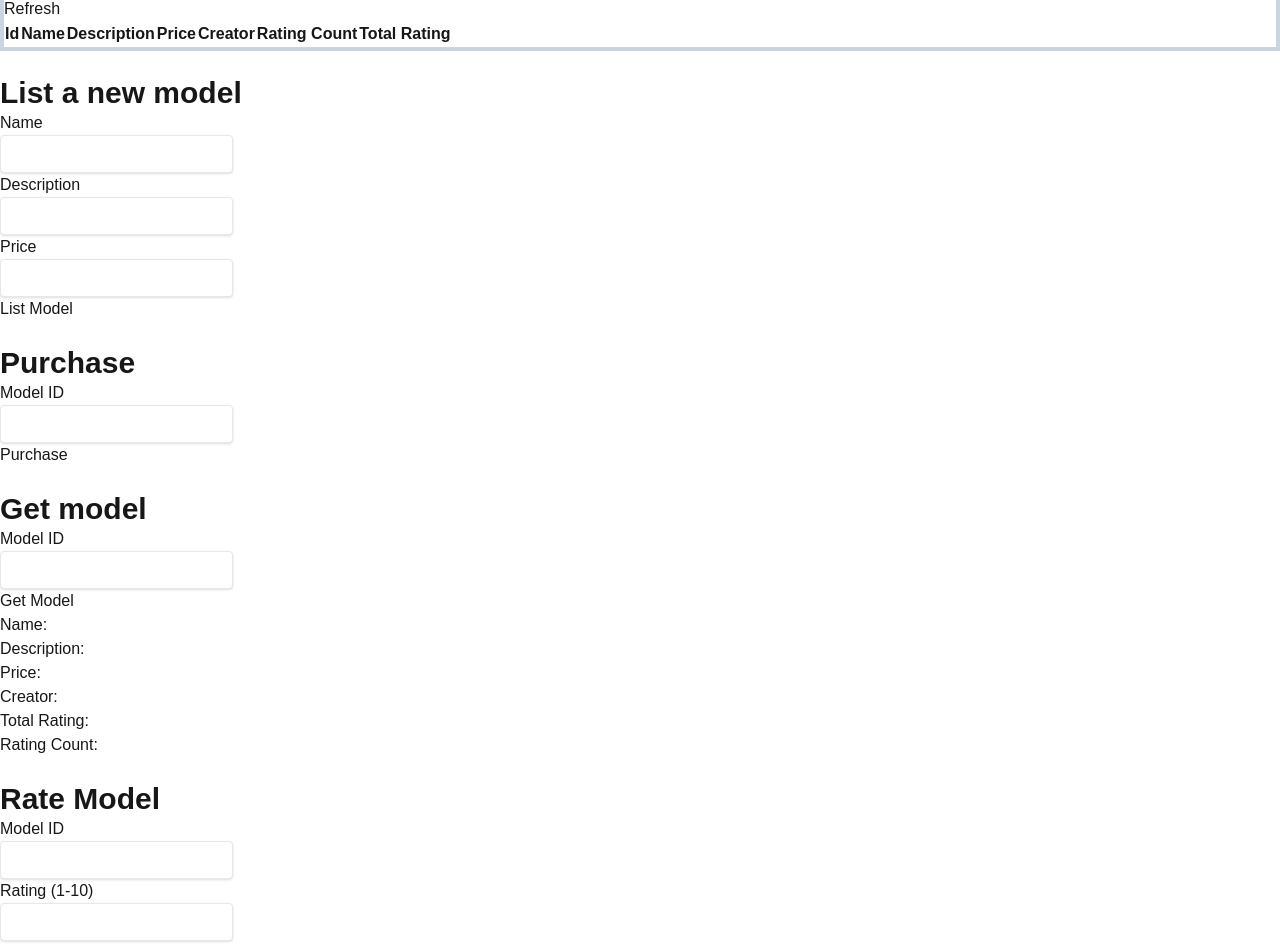
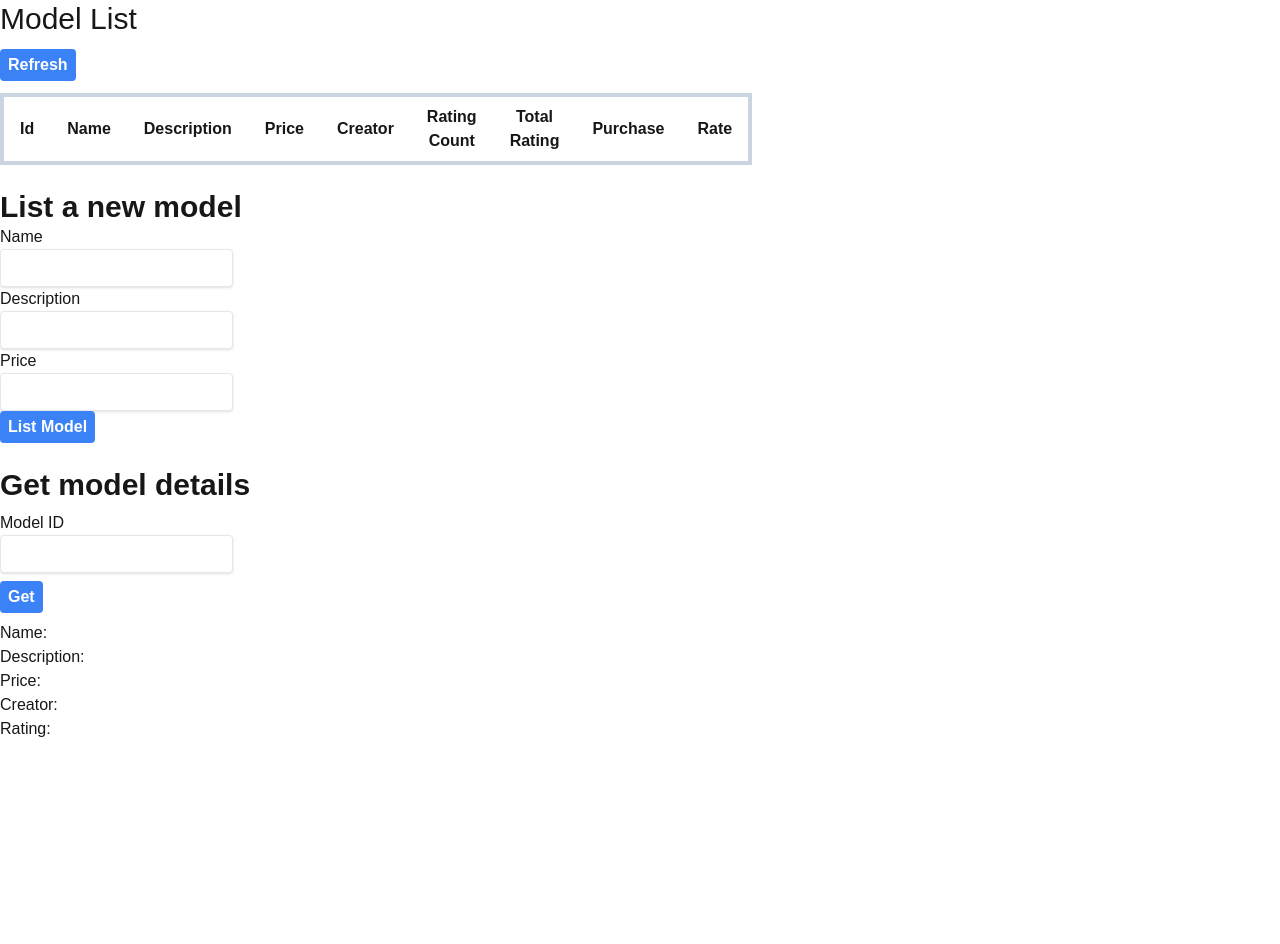
Before and after one commit to abzy128/blockchain-assignment2, a Next.js app in the folder frontend/: page / in a window 1280 px wide. Shown: the part 79-1023 px from the top of the page. After the commit the page ends 844 px from the top, so only its background shows below. Built offline with nearby package versions, Linux system fonts and the light colour scheme.

Commit message:
fix details section

```diff
--- a/frontend/src/app/page.tsx
+++ b/frontend/src/app/page.tsx
@@ -6,20 +6,40 @@ import { Web3 } from "web3";
 const contractAddress = "0x6A032186a44303e421E2f4B8adc1cB3f9cCae6c9";
 const abi = require("@/lib/abi.json");
 
+class Model {
+  name: string;
+  description: string;
+  price: string;
+  creator: string;
+  rating: string;
+
+  constructor(
+    name: string,
+    description: string,
+    price: string,
+    creator: string,
+    rating: string
+  ) {
+    this.name = name;
+    this.description = description;
+    this.price = price;
+    this.creator = creator;
+    this.rating = rating;
+  }
+}
+
 export default function Home() {
   const [web3, setWeb3] = useState<Web3 | null>(null);
   const [contract, setContract] = useState<any | null>(null);
   const [warning, setWarning] = useState<string | null>(null);
   const [provider, setProvider] = useState<string | null>(null);
-  const [chainId, setChainId] = useState<string | null>(null);
-  const [latestBlock, setLatestBlock] = useState<string | null>(null);
   const [accountButtonDisabled, setAccountButtonDisabled] =
     useState<boolean>(false);
   const [accounts, setAccounts] = useState<string[] | null>(null);
   const [connectedAccount, setConnectedAccount] = useState<string | null>(null);
 
   const [models, setModels] = useState<any[] | null>(null);
-  const [modelDetails, setModelDetails] = useState<any | null>(null);
+  const [modelDetails, setModelDetails] = useState<Model | null>(null);
 
   useEffect(() => {
     if (window.ethereum) {
@@ -36,26 +56,11 @@ export default function Home() {
   }, []);
 
   useEffect(() => {
-    async function getChainId() {
-      if (web3 === null) {
-        return;
-      }
-      setChainId(`Chain ID: ${await web3.eth.getChainId()}`);
+    if (web3 === null) {
+      return;
+    } else {
+      setContract(new web3!.eth.Contract(abi, contractAddress));
     }
-
-    async function getLatestBlock() {
-      if (web3 === null) {
-        return;
-      }
-      setLatestBlock(`Latest Block: ${await web3.eth.getBlockNumber()}`);
-      const blockSubscription = await web3.eth.subscribe("newBlockHeaders");
-      blockSubscription.on("data", (block) => {
-        setLatestBlock(`Latest Block: ${block.number}`);
-      });
-    }
-
-    getChainId();
-    getLatestBlock();
   }, [web3]);
 
   async function requestAccounts() {
@@ -103,31 +108,59 @@ export default function Home() {
     setModels(models);
   }
 
-  async function getModelDetails() {
+  async function getDetiledModel() {
     updateContract();
-    const modelId = document.getElementById(
-      "detailsModelId"
-    ) as HTMLInputElement;
-    const modelDetails = await contract.methods.getModelDetails(modelId).call();
+    let intModelId = 0;
+    try {
+      intModelId = parseInt(
+        (document.getElementById("detailsModelId") as HTMLInputElement).value
+      );
+    } catch (e) {
+      alert("Model ID must be a number");
+      return;
+    }
+    const modelDetails = await contract.methods
+      .getModelDetails(intModelId)
+      .call();
+    const modelInfo = new Model(
+      modelDetails["0"] + '',
+      modelDetails["1"] + '',
+      modelDetails["2"] + '',
+      modelDetails["3"] + '',
+      modelDetails["4"] + ''
+    );
     console.log("Model Details:", modelDetails);
-    setModelDetails(modelDetails);
+    setModelDetails(modelInfo);
   }
 
-  async function rateModel() {
+  async function rateModel(modelId: number) {
     updateContract();
-    const modelId = (document.getElementById("modelId") as HTMLInputElement)
-      .value;
-    const rating = (document.getElementById("rating") as HTMLInputElement)
-      .value;
-    await contract.methods.rateModel(modelId, rating).call();
+    const rating = prompt("Enter rating (1-10)");
+    if (rating === null || rating === "") {
+      return;
+    }
+    let intRating = 0;
+    try {
+      intRating = parseInt(rating);
+    } catch (e) {
+      alert("Rating must be a number");
+      return;
+    }
+
+    if (intRating < 1 || intRating > 10) {
+      alert("Rating must be between 1 and 10");
+      return;
+    }
+    await contract.methods.rateModel(modelId, intRating).call();
+    alert(`Model ${models![modelId].name} rated with ${intRating}/10`);
   }
 
-  async function purchaseModel() {
+  async function purchaseModel(modelId: number) {
     updateContract();
-    const modelId = (
-      document.getElementById("purchaseModelId") as HTMLInputElement
-    ).value;
-    await contract.methods.purchaseModel(modelId).call();
+    const balance = await web3!.eth.getBalance(accounts![0]);
+    console.log(`Purchasing model ${modelId} with balance ${balance}`);
+    await contract.methods.purchaseModel(modelId, balance).call();
+    alert("Model purchased");
   }
 
   return (
@@ -140,37 +173,91 @@ export default function Home() {
       <div id="connectedAccount">{connectedAccount}</div>
       <div>
         <button
+          className="bg-blue-500 hover:bg-blue-700 text-white font-bold py-1 px-2 rounded"
           onClick={() => requestAccounts()}
           id="requestAccounts"
           disabled={accountButtonDisabled}>
           Request MetaMask Accounts
         </button>
       </div>
-      <div className="border-slate-300 border-x-4 border-y-4">
-        <h1>Model List</h1>
-        <button onClick={() => getModelList()}>Refresh</button>
-        <table className="table-auto">
+      <br />
+      <div>
+        <h1 className="text-3xl">Model List</h1>
+        <button
+          className="bg-blue-500 hover:bg-blue-700 text-white font-bold py-1 px-2 rounded my-3"
+          onClick={() => getModelList()}>
+          Refresh
+        </button>
+        <table className="table-auto border border-collapse border-slate-300 border-x-4 border-y-4">
           <thead>
             <tr>
-              <th className="text-center" >Id</th>
-              <th className="text-center" >Name</th>
-              <th className="text-center" >Description</th>
-              <th className="text-center" >Price</th>
-              <th className="text-center" >Creator</th>
-              <th className="text-center" >Rating Count</th>
-              <th className="text-center" >Total Rating</th>
+              <th className="border border-white px-4 py-2 text-center w-12">
+                Id
+              </th>
+              <th className="border border-white px-4 py-2 text-center">
+                Name
+              </th>
+              <th className="border border-white px-4 py-2 text-center">
+                Description
+              </th>
+              <th className="border border-white px-4 py-2 text-center">
+                Price
+              </th>
+              <th className="border border-white px-4 py-2 text-center">
+                Creator
+              </th>
+              <th className="border border-white px-4 py-2 text-center w-16">
+                Rating Count
+              </th>
+              <th className="border border-white px-4 py-2 text-center w-16">
+                Total Rating
+              </th>
+              <th className="border border-white px-4 py-2 text-center">
+                Purchase
+              </th>
+              <th className="border border-white px-4 py-2 text-center">
+                Rate
+              </th>
             </tr>
           </thead>
           <tbody>
             {models?.map((model, key) => (
               <tr key={key}>
-                <td className="text-center" >{key}</td>
-                <td className="text-center" >{model.name}</td>
-                <td className="text-center" >{model.description}</td>
-                <td className="text-center" >{model.price}</td>
-                <td className="text-center" >{model.creator}</td>
-                <td className="text-center" >{model.ratingCount}</td>
-                <td className="text-center" >{model.totalRating}</td>
+                <td className="border border-white px-4 py-2 text-center">
+                  {key}
+                </td>
+                <td className="border border-white px-4 py-2 text-center">
+                  {model.name}
+                </td>
+                <td className="border border-white px-4 py-2 text-center">
+                  {model.description}
+                </td>
+                <td className="border border-white px-4 py-2 text-center">
+                  {"" + model.price}
+                </td>
+                <td className="border border-white px-4 py-2 text-center">
+                  {model.creator}
+                </td>
+                <td className="border border-white px-4 py-2 text-center">
+                  {"" + model.ratingCount}
+                </td>
+                <td className="border border-white px-4 py-2 text-center">
+                  {"" + model.totalRating}
+                </td>
+                <td className="border border-white px-4 py-2 text-center">
+                  <button
+                    className="bg-blue-500 hover:bg-blue-700 text-white font-bold py-1 px-2 rounded"
+                    onClick={() => purchaseModel(key)}>
+                    Purchase
+                  </button>
+                </td>
+                <td className="text-center">
+                  <button
+                    className="bg-blue-500 hover:bg-blue-700 text-white font-bold py-1 px-2 rounded"
+                    onClick={() => rateModel(key)}>
+                    Rate
+                  </button>
+                </td>
               </tr>
             ))}
           </tbody>
@@ -202,26 +289,16 @@ export default function Home() {
             id="price"
           />
         </div>
-        <button onClick={() => listModel()}>List Model</button>
+        <button
+          className="bg-blue-500 hover:bg-blue-700 text-white font-bold py-1 px-2 rounded"
+          onClick={() => listModel()}>
+          List Model
+        </button>
       </div>
       <br />
 
-      <div>
-        <h1 className="text-3xl font-bold">Purchase</h1>
-        <div>
-          <h2>Model ID</h2>
-          <input
-            className="shadow appearance-none border rounded py-2 px-3 text-gray-700 leading-tight focus:outline-none focus:shadow-outline"
-            type="text"
-            id="purchaseModelId"
-          />
-        </div>
-        <button onClick={() => purchaseModel()}>Purchase</button>
-      </div>
-      <br />
-
-      <div>
-        <h1 className="text-3xl font-bold">Get model</h1>
+      <div className="space-y-2">
+        <h1 className="text-3xl font-bold">Get model details</h1>
         <div>
           <h2>Model ID</h2>
           <input
@@ -230,38 +307,20 @@ export default function Home() {
             id="detailsModelId"
           />
         </div>
-        <button onClick={() => getModelDetails()}>Get Model</button>
+        <button
+          className="bg-blue-500 hover:bg-blue-700 text-white font-bold py-1 px-2 rounded"
+          onClick={() => getDetiledModel()}>
+          Get
+        </button>
         <div>
           <p>Name: {modelDetails?.name}</p>
           <p>Description: {modelDetails?.description}</p>
           <p>Price: {modelDetails?.price}</p>
           <p>Creator: {modelDetails?.creator}</p>
-          <p>Total Rating: {modelDetails?.totalRating}</p>
-          <p>Rating Count: {modelDetails?.ratingCount}</p>
+          <p>Rating: {modelDetails?.rating}</p>
         </div>
       </div>
       <br />
-
-      <div>
-        <h1 className="text-3xl font-bold">Rate Model</h1>
-        <div>
-          <h2>Model ID</h2>
-          <input
-            className="shadow appearance-none border rounded py-2 px-3 text-gray-700 leading-tight focus:outline-none focus:shadow-outline"
-            type="text"
-            id="modelId"
-          />
-        </div>
-        <div>
-          <h2>Rating (1-10)</h2>
-          <input
-            className="shadow appearance-none border rounded py-2 px-3 text-gray-700 leading-tight focus:outline-none focus:shadow-outline"
-            type="text"
-            id="rating"
-          />
-        </div>
-        <button onClick={() => rateModel()}>Rate Model</button>
-      </div>
     </>
   );
 }
```
